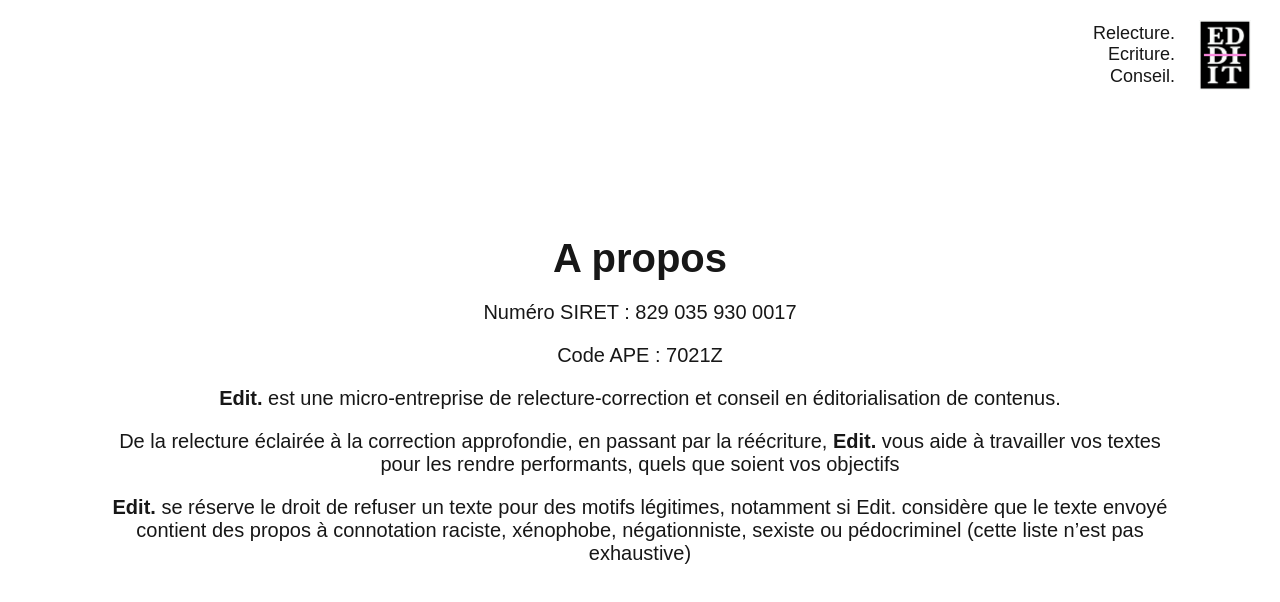
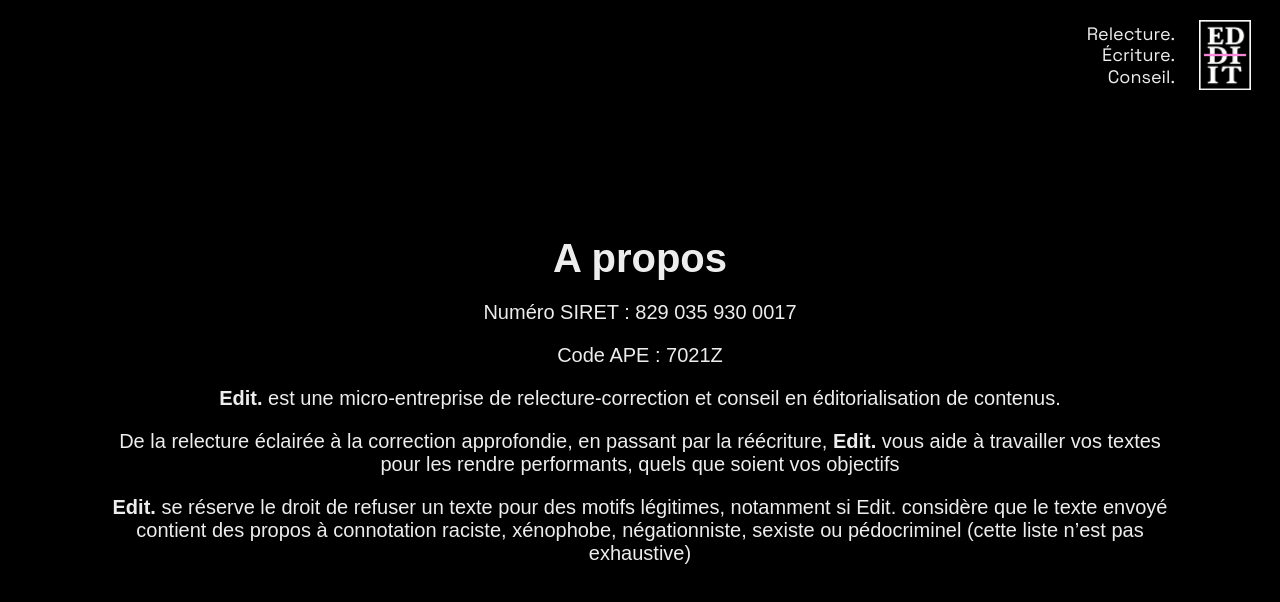
Before and after one commit to Antoine-Bottin/edit-conseil, a Next.js app: page /about in a window 1280 px wide. Shown: the top 602 px of the page. Built offline with nearby package versions, Linux system fonts and the light colour scheme.

Commit message:
feat(Sections): typo

```diff
--- a/src/app/components/MyselfSection/MyselfSection.tsx
+++ b/src/app/components/MyselfSection/MyselfSection.tsx
@@ -17,9 +17,9 @@
       <p>
         J&apos;ai les connaissances, l&apos;entraînement et la certification
         nécessaires à la relecture et la correction professionnelle de tous
-        types de documents (mapuscrits, rapports, réponses à appel
+        types de documents (tapuscrits, rapports, réponses à appel
         d&apos;offres, magazines professionnels…). Je suis entraînée à la
-        réécriture de textes, quels qu&apos;ils soient. Je le fait en fonction
+        réécriture de textes, quels qu&apos;ils soient. Je le fais en fonction
         des objectifs d&apos;écriture ou de communication établis en amont.
       </p>
     ),
--- a/src/app/components/SocialSection/SocialSection.tsx
+++ b/src/app/components/SocialSection/SocialSection.tsx
@@ -1,5 +1,4 @@
 import Image from 'next/image';
-
 import './styles.scss';
 
 const SocialSection = () => {
@@ -27,7 +26,7 @@
         target="_blank"
         rel="noopener noreferrer"
       >
-        <Image src="/assets/starting_book_logo.png" alt="Blog logo" fill />
+        <h1 className="social-section__blog__title">Dans les Starting Books</h1>
       </a>
       <div className="social-section__links">
         <div>&copy; 2026</div>
--- a/src/app/globals.css
+++ b/src/app/globals.css
@@ -1,9 +1,9 @@
 :root {
-  --background: #ffffff;
-  --foreground: #171717;
-  --gradient: linear-gradient(to right, #8040b1 0%, #4500ce 100%);
-  --borderColor: #4500ce
-  color-scheme: light;
+    --background: #000000;
+    --foreground: #ededed;
+    --gradient: linear-gradient(to right, #dbc2ee 0%, #4500ce 100%);
+
+    color-scheme: dark;
 
 
 
@@ -22,15 +22,15 @@
   }
 }
 
-@media (prefers-color-scheme: dark) {
+/* @media (prefers-color-scheme: light) {
   :root {
     --background: #000000;
     --foreground: #ededed;
     --gradient: linear-gradient(to right, #dbc2ee 0%, #4500ce 100%);
-    --borderColor:'red'
-    color-scheme: dark;
+
+    color-scheme: light;
 }
-}
+} */
 
 html {
   min-height: 100dvh;
--- a/src/app/layout.tsx
+++ b/src/app/layout.tsx
@@ -99,7 +99,7 @@
         <div className="page-container__header">
           <div className="page-container__header__words">
             <span>Relecture.</span>
-            <span>Ecriture.</span>
+            <span>Écriture.</span>
             <span>Conseil.</span>
           </div>
 
--- a/src/app/styles.scss
+++ b/src/app/styles.scss
@@ -8,8 +8,8 @@
     z-index: 2;
 
     display: flex;
-    align-items: center; // Aligne le texte et le logo verticalement
-    gap: 1rem; // Espace entre les mots et le logo
+    align-items: center;
+    gap: 1rem;
 
     @media screen and (min-width: 1024px) {
       top: 2rem;
@@ -19,12 +19,12 @@
 
     &__words {
       display: flex;
-      flex-direction: column; // Empile les mots les uns sous les autres
-      text-align: right; // Aligne le texte contre le logo
+      flex-direction: column;
+      text-align: right;
 
       span {
         font-size: 1rem;
-        // font-family: var(--font-spacegrotesk); // Décommente si tu veux appliquer une de tes polices
+        font-family: var(--font-spacegrotesk);
         line-height: 1.2;
       }
 
@@ -36,10 +36,10 @@
     }
 
     &__logo {
-      position: relative; // Indispensable pour le "fill" de Next/Image
+      position: relative;
       height: 5rem;
       width: 5rem;
-      flex-shrink: 0; // Empêche le logo de s'écraser si le texte est long
+      flex-shrink: 0;
 
       @media screen and (min-width: 1024px) {
         height: 7rem;
```
Also changed, not shown: src/app/components/SocialSection/styles.scss (+10 -11 lines).
